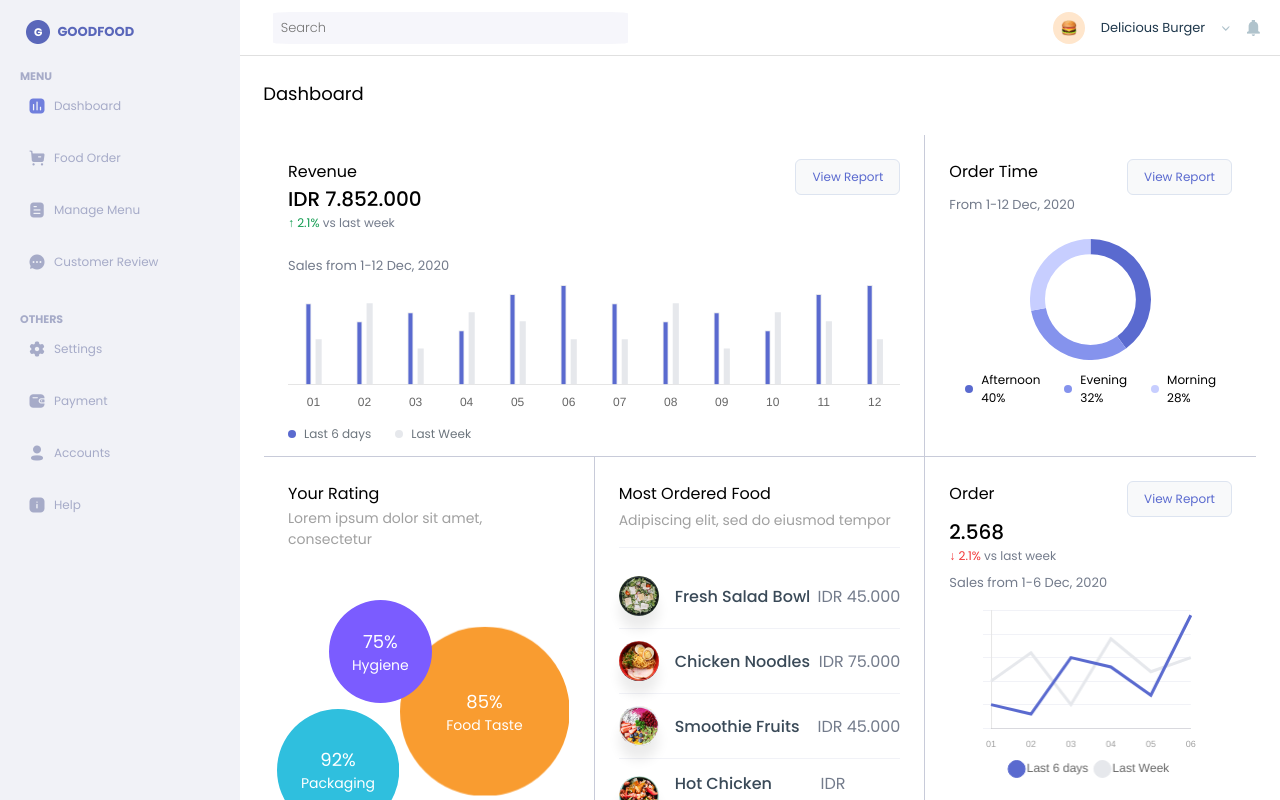
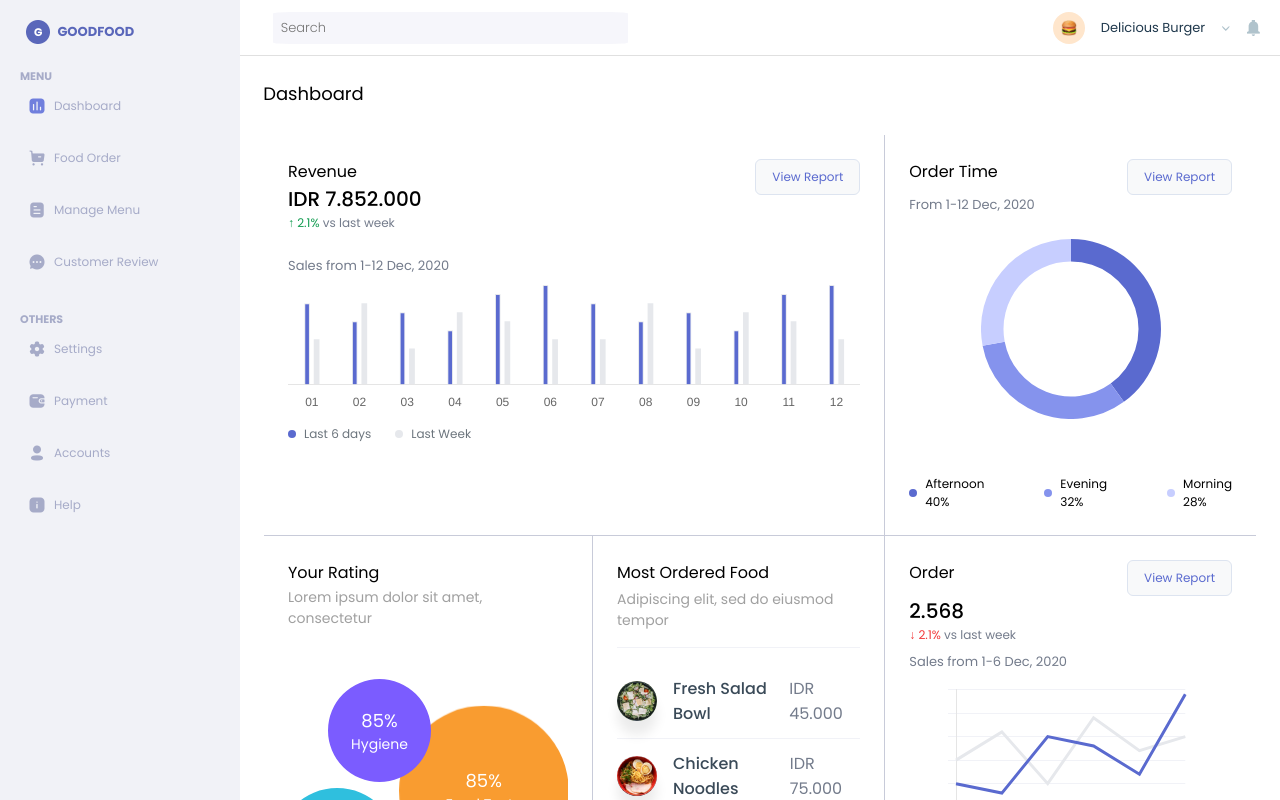
Before and after one commit to caio-melodev/study-figma, an Angular app: page / in a window 1280 px wide. Shown: the top 800 px of the page. Built offline with nearby package versions, Linux system fonts and the light colour scheme.

Commit message:
style(Charts): Minor changes on the values of custom-doughnuts
-Increased doughnut chart

```diff
--- a/src/app/app.html
+++ b/src/app/app.html
@@ -164,7 +164,7 @@
               </div>
               <div class="circle circle-small">
                 <canvas #customChart3></canvas>
-                <div class="label">75%<br><small>Hygiene</small></div>
+                <div class="label">85%<br><small>Hygiene</small></div>
               </div>
             </div>
           </div>
--- a/src/app/app.ts
+++ b/src/app/app.ts
@@ -163,7 +163,7 @@ export class App implements AfterViewInit {
     const customCharts = [
       { ref: this.customChart1, value: 85, color: '#F99C30' },
       { ref: this.customChart2, value: 92, color: '#2FBFDE' },
-      { ref: this.customChart3, value: 75, color: '#7b5cff' },
+      { ref: this.customChart3, value: 85, color: '#7b5cff' },
     ];
 
     customCharts.forEach(c => {
--- a/src/charts.css
+++ b/src/charts.css
@@ -146,18 +146,19 @@
 }
 
 .doughnut-chart-container {
-  width: 121px;
-  height: 124px;
+  width: 180px;
+  height: 180px;
   margin: 1vh auto;
   margin-top: 3vh;
   position: relative;
+  margin-bottom: 7vh;
 }
 
 .doughnutChart-footer {
   display: flex;
   justify-content: center;
   align-items: center;
-  gap: 24px;
+  gap: 60px;
 }
 
 .doughnutChart-legend-item {
@@ -190,6 +191,10 @@
   right: 0;
   top: 50%;
   transform: translateY(-50%);
+}
+
+.circle-large label {
+  font-size: 33.75px;
 }
 
 .circle-medium {
```
